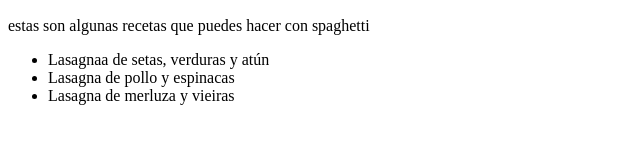
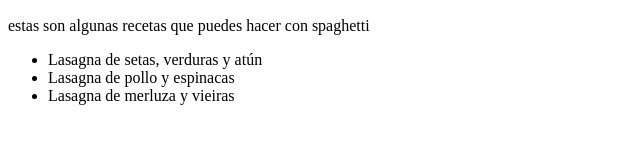
Before and after one commit to fercholondo/clase4, a plain HTML site: page index_lasagna.html in a window 1280 px wide. Shown: the part 494-638 px from the top of the page, 0-640 px from the left. Drawn offline with Linux system fonts and the light colour scheme.

Commit message:
se suprime a en lista de lasagna

```diff
--- a/index_lasagna.html
+++ b/index_lasagna.html
@@ -20,7 +20,7 @@
     height="341" />
     <p> estas son algunas recetas que puedes hacer con spaghetti</p>
     <ul>
-      <li>Lasagnaa de setas, verduras y atún</li>
+      <li>Lasagna de setas, verduras y atún</li>
       <li>Lasagna de pollo y espinacas</li>
       <li>Lasagna de merluza y vieiras</li>
 
```
